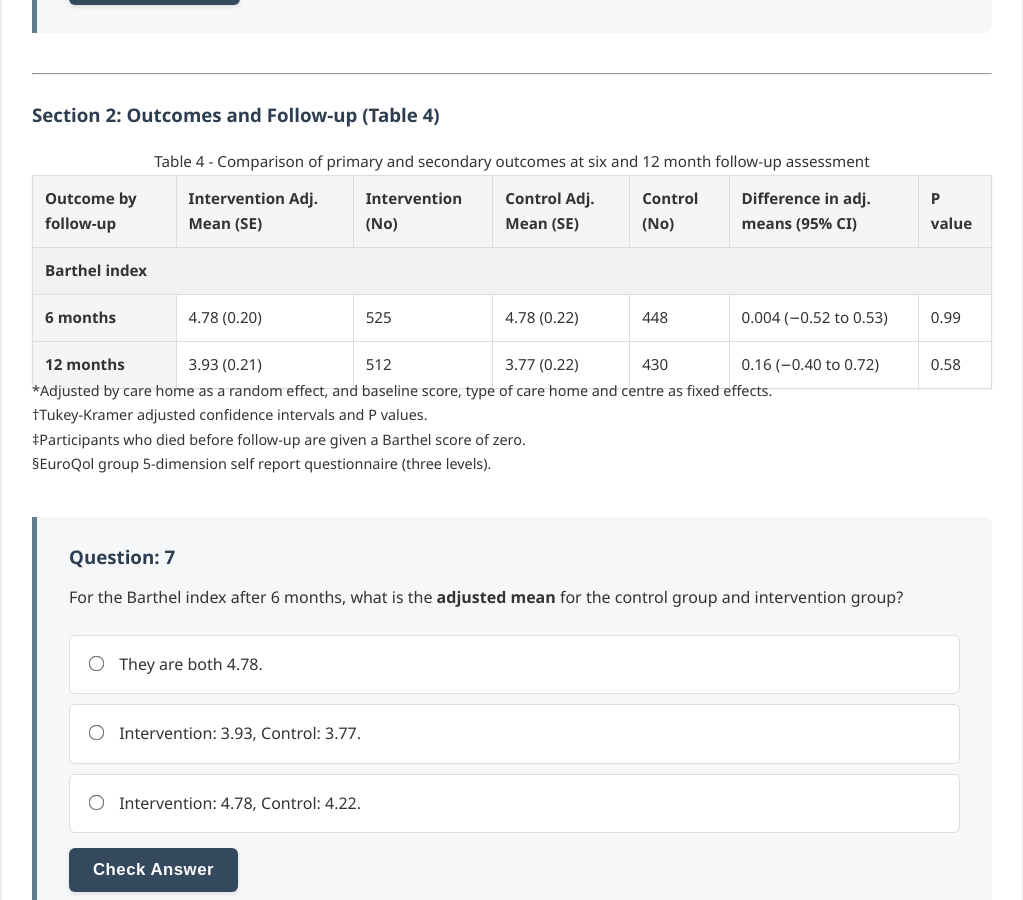
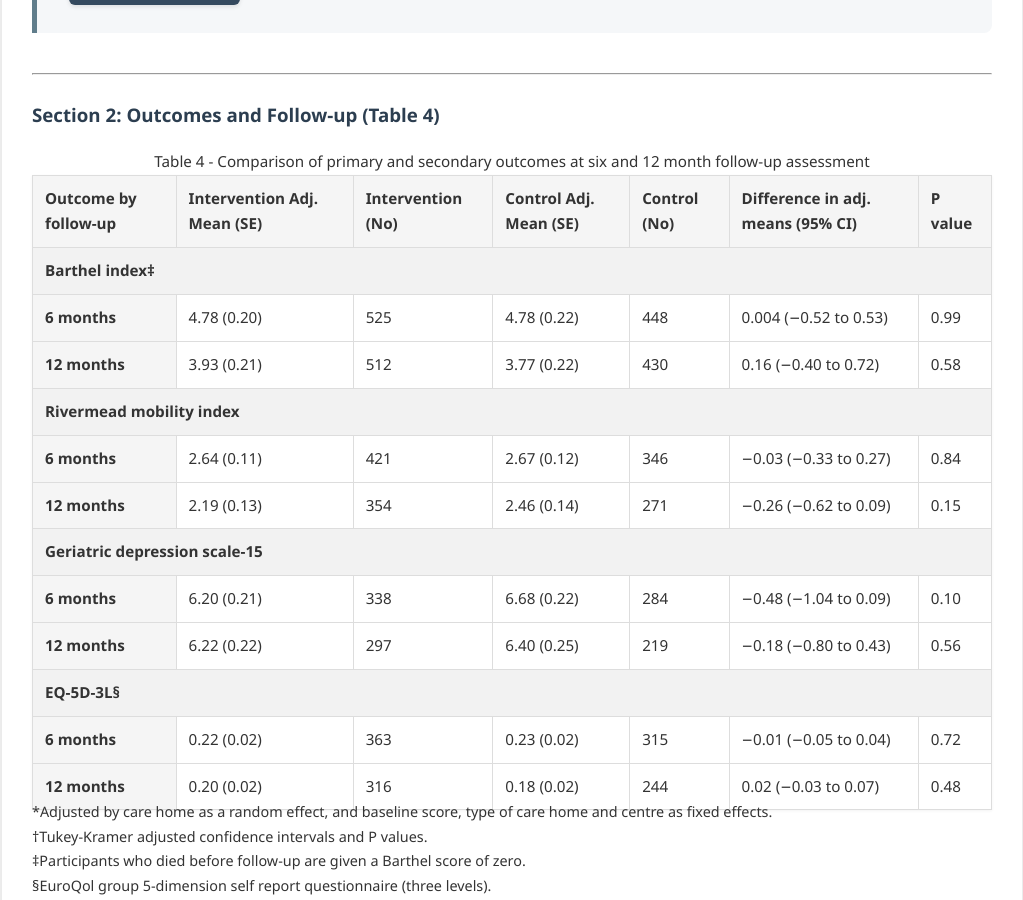
Before and after one commit to probe973/hsc-7056x, a Jekyll site: the page built from papers/sackley.md, in a window 1280 px wide and 900 px high, scrolled down 3511 px. Shown: the whole window, without its empty margins (128-1151 px from the left). Built offline with Jekyll 4.4.1, drawn with Linux system fonts in a browser that asks for light colours.

Commit message:
Update sackley.md

```diff
--- a/papers/sackley.md
+++ b/papers/sackley.md
@@ -147,7 +147,7 @@ This workshop uses data from the research paper: *“An occupational therapy int
     </tr>
   </thead>
   <tbody>
-    <tr><th scope="row" colspan="7" style="background-color: #f2f2f2;">Barthel index</th></tr>
+    <tr><th scope="row" colspan="7" style="background-color: #f2f2f2;">Barthel index‡</th></tr>
     <tr>
       <th scope="row">6 months</th>
       <td aria-label="Intervention, 6 months Barthel: 4.78, Standard Error: 0.20">4.78 (0.20)</td>
@@ -165,6 +165,63 @@ This workshop uses data from the research paper: *“An occupational therapy int
       <td>430</td>
       <td aria-label="Difference: 0.16, CI: -0.40 to 0.72">0.16 (−0.40 to 0.72)</td>
       <td>0.58</td>
+    </tr>
+    <tr><th scope="row" colspan="7" style="background-color: #f2f2f2;">Rivermead mobility index</th></tr>
+    <tr>
+      <th scope="row">6 months</th>
+      <td aria-label="Intervention, 6 months Rivermead: 2.64, SE: 0.11">2.64 (0.11)</td>
+      <td>421</td>
+      <td aria-label="Control, 6 months Rivermead: 2.67, SE: 0.12">2.67 (0.12)</td>
+      <td>346</td>
+      <td>−0.03 (−0.33 to 0.27)</td>
+      <td>0.84</td>
+    </tr>
+    <tr>
+      <th scope="row">12 months</th>
+      <td aria-label="Intervention, 12 months Rivermead: 2.19, SE: 0.13">2.19 (0.13)</td>
+      <td>354</td>
+      <td aria-label="Control, 12 months Rivermead: 2.46, SE: 0.14">2.46 (0.14)</td>
+      <td>271</td>
+      <td>−0.26 (−0.62 to 0.09)</td>
+      <td>0.15</td>
+    </tr>
+    <tr><th scope="row" colspan="7" style="background-color: #f2f2f2;">Geriatric depression scale-15</th></tr>
+    <tr>
+      <th scope="row">6 months</th>
+      <td aria-label="Intervention, 6 months Depression: 6.20, SE: 0.21">6.20 (0.21)</td>
+      <td>338</td>
+      <td aria-label="Control, 6 months Depression: 6.68, SE: 0.22">6.68 (0.22)</td>
+      <td>284</td>
+      <td>−0.48 (−1.04 to 0.09)</td>
+      <td>0.10</td>
+    </tr>
+    <tr>
+      <th scope="row">12 months</th>
+      <td aria-label="Intervention, 12 months Depression: 6.22, SE: 0.22">6.22 (0.22)</td>
+      <td>297</td>
+      <td aria-label="Control, 12 months Depression: 6.40, SE: 0.25">6.40 (0.25)</td>
+      <td>219</td>
+      <td>−0.18 (−0.80 to 0.43)</td>
+      <td>0.56</td>
+    </tr>
+    <tr><th scope="row" colspan="7" style="background-color: #f2f2f2;">EQ-5D-3L§</th></tr>
+    <tr>
+      <th scope="row">6 months</th>
+      <td aria-label="Intervention, 6 months EQ5D: 0.22, SE: 0.02">0.22 (0.02)</td>
+      <td>363</td>
+      <td aria-label="Control, 6 months EQ5D: 0.23, SE: 0.02">0.23 (0.02)</td>
+      <td>315</td>
+      <td>−0.01 (−0.05 to 0.04)</td>
+      <td>0.72</td>
+    </tr>
+    <tr>
+      <th scope="row">12 months</th>
+      <td aria-label="Intervention, 12 months EQ5D: 0.20, SE: 0.02">0.20 (0.02)</td>
+      <td>316</td>
+      <td aria-label="Control, 12 months EQ5D: 0.18, SE: 0.02">0.18 (0.02)</td>
+      <td>244</td>
+      <td>0.02 (−0.03 to 0.07)</td>
+      <td>0.48</td>
     </tr>
   </tbody>
 </table>
@@ -236,7 +293,7 @@ This workshop uses data from the research paper: *“An occupational therapy int
     question_text="Do any of the 6-month or 12-month comparisons (Barthel, Mobility, Depression, EQ-5D) show evidence of a difference?"
     options="none_sig::No; every p-value in Table 4 is greater than 0.05.||some_sig::Yes; the Mobility index at 12 months is significant.||all_sig::Yes; all results are significant at 12 months."
     correct_answer="none_sig"
-    solution_text="Scanning the 'P value' column, all values (0.99, 0.58, 0.84, 0.15, etc.) are above 0.05."
+    solution_text="Scanning the 'P value' column, all values (0.99, 0.58, 0.84, 0.15, 0.10, 0.56, 0.72, 0.48) are above 0.05."
 %}
 
 
```
